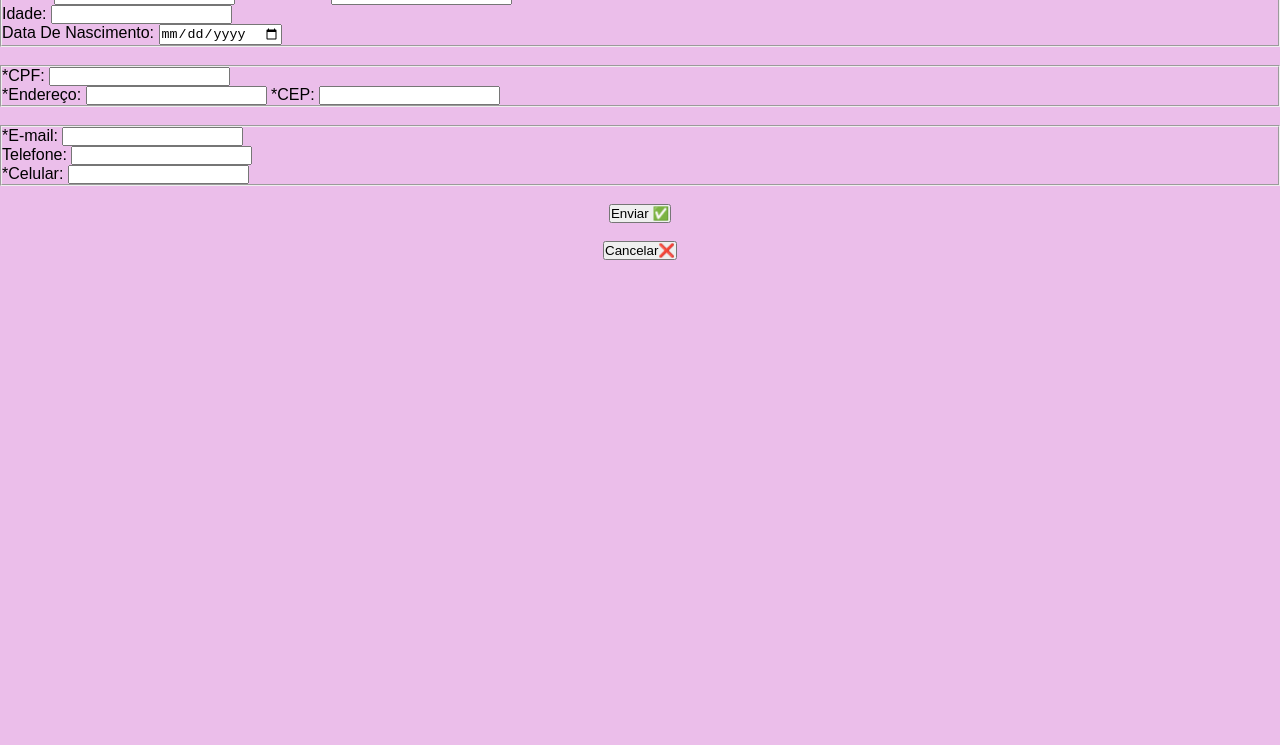
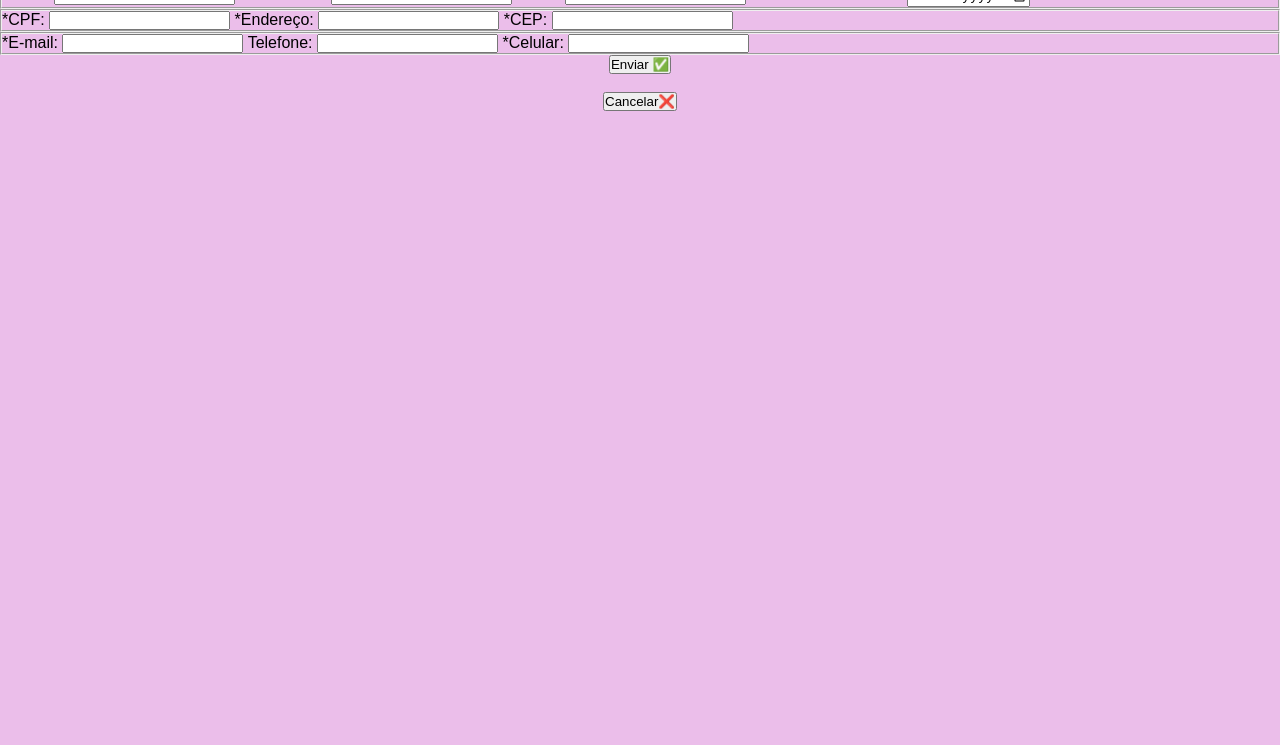
Before and after one commit to Pamelaamo/form, a plain HTML site: page index.html in a window 1280 px wide. Shown: the part 55-800 px from the top of the page. Drawn offline with Linux system fonts and the light colour scheme.

Commit message:
removendo a tag br

```diff
--- a/index.html
+++ b/index.html
@@ -17,37 +17,37 @@
                 <input type="text" name="nome" id="nome">
 
                 <label for="sobrenome">Sobrenome:</label>
-                <input type="text" name="sobrenome" id="sobrenome"> <br>
+                <input type="text" name="sobrenome" id="sobrenome">
 
                 <label for="idade">Idade:</label>
-                <input type="number" name="idade" id="idade"> <br>
+                <input type="number" name="idade" id="idade">
 
                 <label for="datanasci">Data De Nascimento:</label>
                 <input type="date" name="datanasci" id="datanasci">
-            </fieldset> <br>
+            </fieldset>
 
             <fieldset>
                 <label for="cpf">*CPF:</label>
-                <input type="text" name="cpf" id="cpf"> <br>
+                <input type="text" name="cpf" id="cpf">
 
                 <label for="endereço">*Endereço:</label>
                 <input type="text" name="endereço" id="endereço">
 
                 <label for="cep">*CEP:</label>
                 <input type="text" name="cep" id="cep">
-            </fieldset> <br>
+            </fieldset>
 
             <fieldset>
                 <label for="email">*E-mail:</label>
-                <input type="email" name="email" id="email"> <br>
+                <input type="email" name="email" id="email">
 
                 <label for="telefone">Telefone:</label>
-                <input type="tel" name="telefone" id="telefone"> <br>
+                <input type="tel" name="telefone" id="telefone">
 
                 <label for="Celular">*Celular:</label>
                 <input type="tel" name="Celular" id="Celular">
 
-            </fieldset> <br>
+            </fieldset>
 
             <section id="botao">
                 <input type="submit" value="Enviar ✅" name="Enviar" id="Enviar"> <br><br>
```
